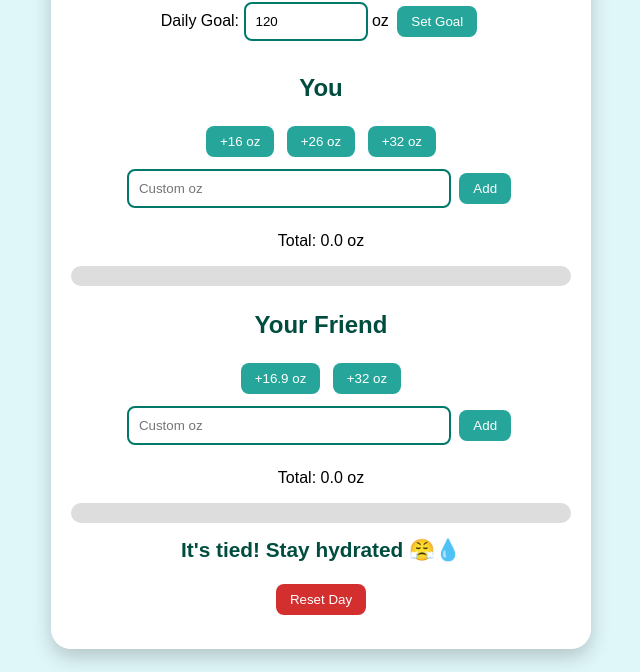
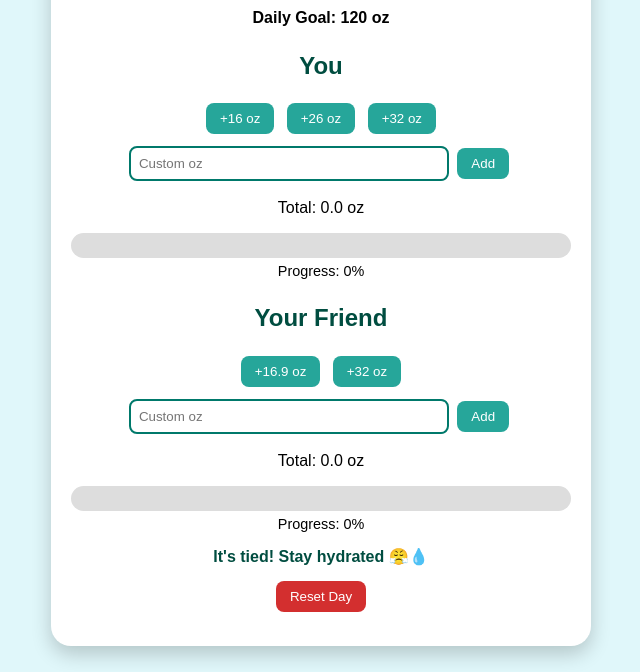
Before and after one commit to kartikeysharan/hydro-homies, a plain HTML site: page public/index.html in a window 1280 px wide. Shown: the part 128-800 px from the top of the page, without its empty margins (319-959 px from the left). Drawn offline with Linux system fonts and the light colour scheme.

Commit message:
Update index.html

```diff
--- a/public/index.html
+++ b/public/index.html
@@ -25,20 +25,11 @@
 
         h1 {
             color: #00796b;
-            margin-bottom: 10px;
         }
 
         h2 {
             margin-top: 25px;
             color: #004d40;
-        }
-
-        input {
-            width: 60%;
-            padding: 10px;
-            margin: 8px 0;
-            border: 2px solid #00796b;
-            border-radius: 8px;
         }
 
         button {
@@ -55,35 +46,66 @@
             background: #00796b;
         }
 
+        input {
+            width: 60%;
+            padding: 8px;
+            margin-top: 8px;
+            border: 2px solid #00796b;
+            border-radius: 8px;
+        }
+
         .progress-container {
             background: #ddd;
             border-radius: 20px;
-            height: 20px;
+            height: 25px;
             width: 100%;
             margin: 10px 0;
             overflow: hidden;
+            position: relative;
         }
 
         .progress-bar {
             height: 100%;
             width: 0%;
-            background: #00796b;
-            transition: width 0.4s ease;
+            background: linear-gradient(45deg, #4dd0e1, #00796b);
+            transition: width 0.6s ease;
+            position: relative;
+        }
+
+        /* Splash animation */
+        .splash {
+            animation: splashAnim 0.6s ease;
+        }
+
+        @keyframes splashAnim {
+            0% { transform: scaleY(1); }
+            50% { transform: scaleY(1.3); }
+            100% { transform: scaleY(1); }
+        }
+
+        .percentage {
+            font-size: 0.9rem;
+            margin-top: -5px;
         }
 
         #winner {
-            font-size: 1.3rem;
+            font-weight: bold;
             margin-top: 15px;
-            font-weight: bold;
             color: #004d40;
         }
 
-        .goal-input {
-            width: 100px;
+        .celebrate {
+            animation: glow 1s infinite alternate;
+        }
+
+        @keyframes glow {
+            from { box-shadow: 0 0 10px #4dd0e1; }
+            to { box-shadow: 0 0 25px #00796b; }
         }
 
         .reset-btn {
             background: #d32f2f;
+            margin-top: 15px;
         }
 
         .reset-btn:hover {
@@ -94,13 +116,7 @@
 <body>
 <div class="container">
     <h1>Hydro Homies 💧</h1>
-
-    <div>
-        Daily Goal:
-        <input type="number" id="goal-input" class="goal-input" value="120">
-        oz
-        <button onclick="updateGoal()">Set Goal</button>
-    </div>
+    <p><strong>Daily Goal: 120 oz</strong></p>
 
     <!-- YOU -->
     <h2>You</h2>
@@ -108,52 +124,51 @@
     <button onclick="addWater('you', 16)">+16 oz</button>
     <button onclick="addWater('you', 26)">+26 oz</button>
     <button onclick="addWater('you', 32)">+32 oz</button>
-
     <br>
-
     <input type="number" id="your-input" placeholder="Custom oz">
     <button onclick="addCustom('you')">Add</button>
 
     <p>Total: <span id="your-total">0</span> oz</p>
-
     <div class="progress-container">
         <div id="your-progress" class="progress-bar"></div>
     </div>
+    <div class="percentage">Progress: <span id="your-percent">0</span>%</div>
 
     <!-- FRIEND -->
     <h2>Your Friend</h2>
 
     <button onclick="addWater('friend', 16.9)">+16.9 oz</button>
     <button onclick="addWater('friend', 32)">+32 oz</button>
-
     <br>
-
     <input type="number" id="friend-input" placeholder="Custom oz">
     <button onclick="addCustom('friend')">Add</button>
 
     <p>Total: <span id="friend-total">0</span> oz</p>
-
     <div class="progress-container">
         <div id="friend-progress" class="progress-bar"></div>
     </div>
+    <div class="percentage">Progress: <span id="friend-percent">0</span>%</div>
 
-    <div id="winner">Let the hydration battle begin 😤💧</div>
+    <div id="winner">Hydration battle begins 😤💧</div>
 
-    <br>
     <button class="reset-btn" onclick="resetDay()">Reset Day</button>
 </div>
 
 <script>
+    const goal = 120;
+
     let yourTotal = parseFloat(localStorage.getItem("yourTotal")) || 0;
     let friendTotal = parseFloat(localStorage.getItem("friendTotal")) || 0;
-    let goal = parseFloat(localStorage.getItem("goal")) || 120;
-
-    document.getElementById("goal-input").value = goal;
 
     function saveData() {
         localStorage.setItem("yourTotal", yourTotal);
         localStorage.setItem("friendTotal", friendTotal);
-        localStorage.setItem("goal", goal);
+    }
+
+    function splashEffect(element) {
+        element.classList.remove("splash");
+        void element.offsetWidth;
+        element.classList.add("splash");
     }
 
     function updateUI() {
@@ -163,19 +178,31 @@
         let yourPercent = Math.min((yourTotal / goal) * 100, 100);
         let friendPercent = Math.min((friendTotal / goal) * 100, 100);
 
-        document.getElementById("your-progress").style.width = yourPercent + "%";
-        document.getElementById("friend-progress").style.width = friendPercent + "%";
+        let yourBar = document.getElementById("your-progress");
+        let friendBar = document.getElementById("friend-progress");
+
+        yourBar.style.width = yourPercent + "%";
+        friendBar.style.width = friendPercent + "%";
+
+        document.getElementById("your-percent").innerText = yourPercent.toFixed(0);
+        document.getElementById("friend-percent").innerText = friendPercent.toFixed(0);
+
+        splashEffect(yourBar);
+        splashEffect(friendBar);
+
+        if (yourPercent >= 100) yourBar.classList.add("celebrate");
+        else yourBar.classList.remove("celebrate");
+
+        if (friendPercent >= 100) friendBar.classList.add("celebrate");
+        else friendBar.classList.remove("celebrate");
 
         updateWinner();
         saveData();
     }
 
     function addWater(person, amount) {
-        if (person === "you") {
-            yourTotal += amount;
-        } else {
-            friendTotal += amount;
-        }
+        if (person === "you") yourTotal += amount;
+        else friendTotal += amount;
         updateUI();
     }
 
@@ -196,23 +223,11 @@
         updateUI();
     }
 
-    function updateGoal() {
-        let newGoal = parseFloat(document.getElementById("goal-input").value);
-        if (!isNaN(newGoal) && newGoal > 0) {
-            goal = newGoal;
-            updateUI();
-        }
-    }
-
     function updateWinner() {
         let text = "";
-        if (yourTotal > friendTotal) {
-            text = "🏆 You're winning today!";
-        } else if (friendTotal > yourTotal) {
-            text = "🏆 Your friend is winning today!";
-        } else {
-            text = "It's tied! Stay hydrated 😤💧";
-        }
+        if (yourTotal > friendTotal) text = "🏆 You're winning!";
+        else if (friendTotal > yourTotal) text = "🏆 Your friend is winning!";
+        else text = "It's tied! Stay hydrated 😤💧";
         document.getElementById("winner").innerText = text;
     }
 
```
